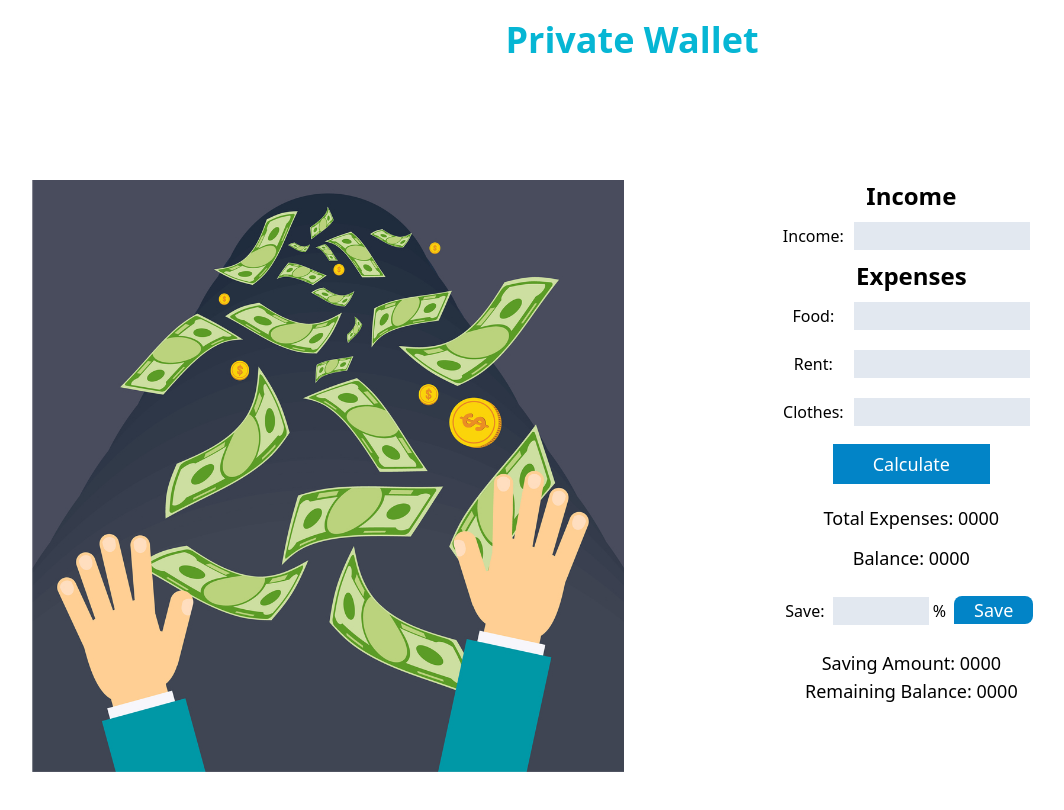
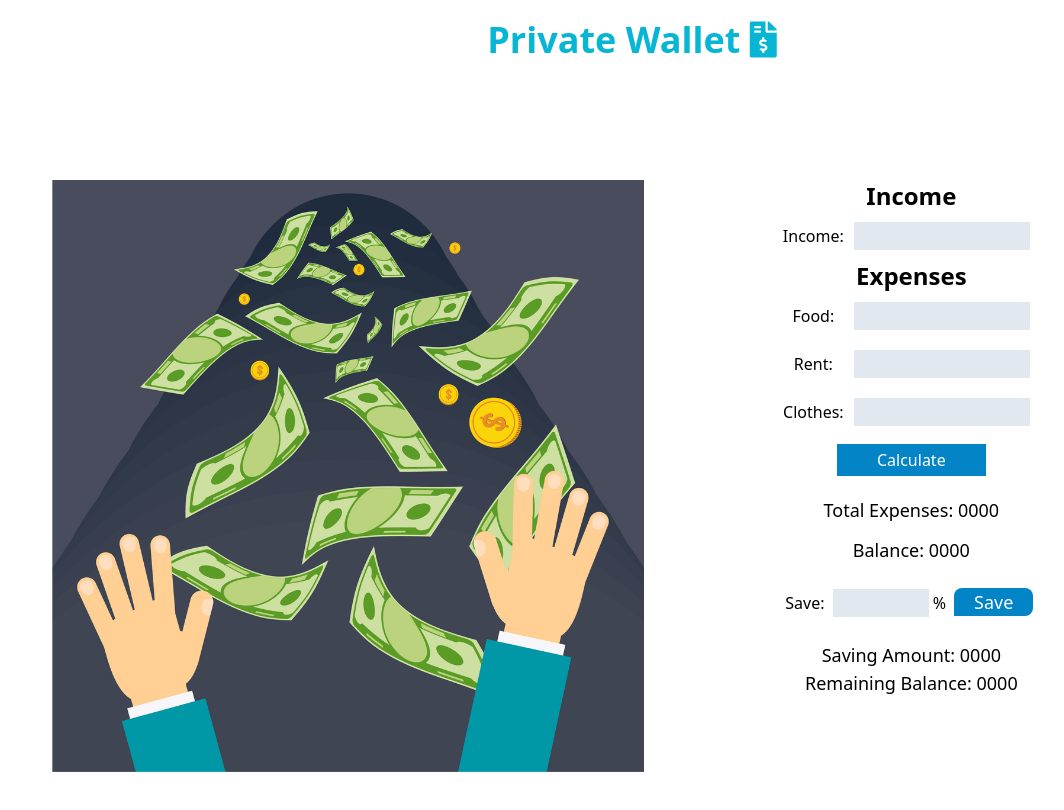
Before and after one commit to mehrazhossain/private-wallet, a plain HTML site: page index.html in a window 1280 px wide. Shown: the whole page, without its empty margins (8-1072 px from the left). Drawn offline with nearby package versions, Linux system fonts and the light colour scheme.

Commit message:
completed frontend

```diff
--- a/index.html
+++ b/index.html
@@ -9,22 +9,29 @@
     <script src="https://cdn.tailwindcss.com"></script>
     <!-- Stylesheet -->
     <link rel="stylesheet" href="styles/style.css">
+    <!-- fontawesome cdn -->
+    <link
+      rel="stylesheet"
+      href="https://use.fontawesome.com/releases/v5.15.4/css/all.css"
+      integrity="sha384-DyZ88mC6Up2uqS4h/KRgHuoeGwBcD4Ng9SiP4dIRy0EXTlnuz47vAwmeGwVChigm"
+      crossorigin="anonymous"
+    />
   </head>
   <body>
     <!-- Heading section -->
     <head>
-      <h1 class="text-center text-4xl font-semibold text-cyan-500 mt-5">
-        Private Wallet
+      <h1 class="text-4xl font-semibold text-cyan-500 mt-5 text-center mt-10">
+        Private Wallet <i class="fas fa-file-invoice-dollar"></i>
       </h1>
     </head>
     <main>
-      <!-- Accounting section -->
+      <!-- Form section -->
       <section class="grid grid-cols-2 gap-x-4 m-10 account-section">
         <!-- Image div-->
-        <div class="w-full mt-20">
+        <div class="w-full mt-20 mx-5">
           <img src="/images/money.jpg" alt="money banner" />
         </div>
-        <!-- Accounting div -->
+        <!-- Income section -->
         <div class="w-11/12 mt-20 items-center text-center">
           <h3 class="text-2xl font-semibold">Income</h3>
           <!-- Income form -->
@@ -51,7 +58,7 @@
             </p>
           </form>
           <button
-            class="rounded-none text-lg text-white text-center bg-sky-600 px-10 py-1.5 mb-5 mt-2"
+            class="rounded-none text-white text-center bg-sky-600 px-10 py-1 mb-5 mt-2"
           >
             Calculate
           </button>
```
